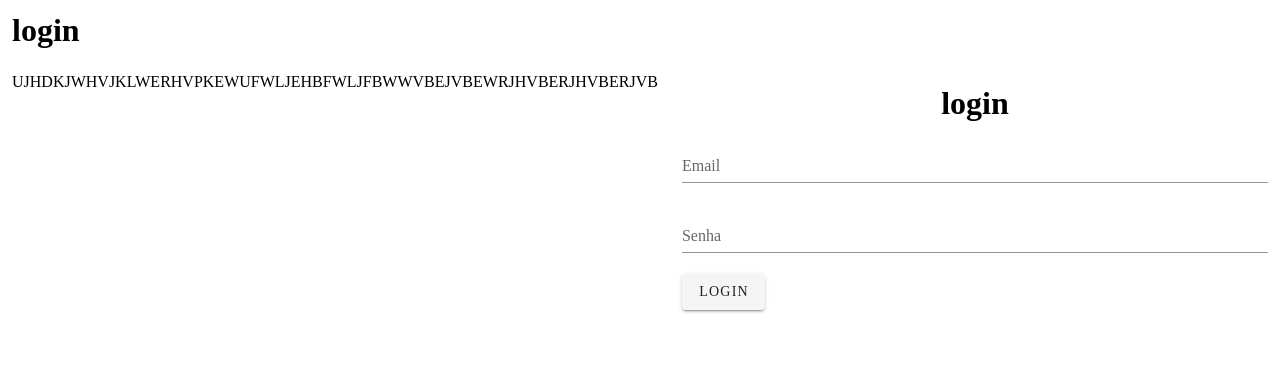
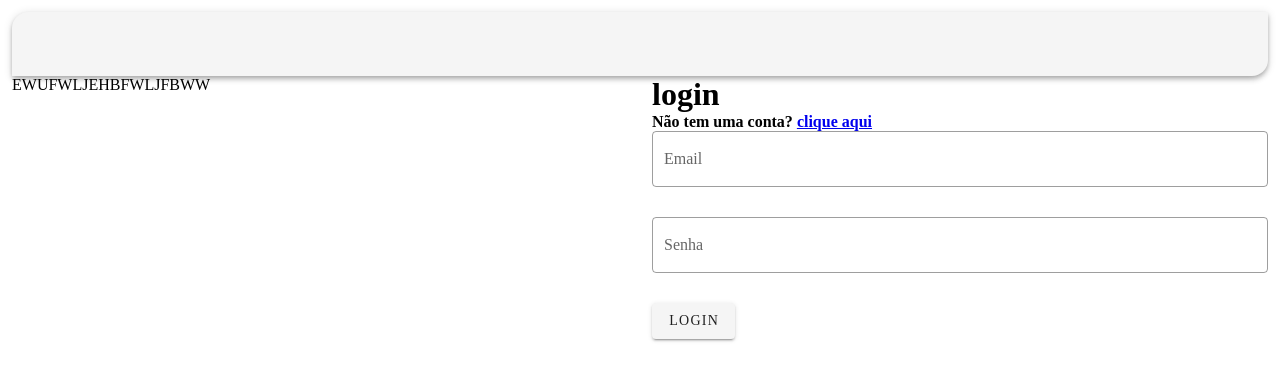
Before and after one commit to proj-cardapios/cardapios-pi, a Vue app: page /#/ in a window 1280 px wide. Shown: the top 380 px of the page. Built offline with nearby package versions, Linux system fonts and the light colour scheme.

Commit message:
tela-de-login

```diff
--- a/src/App.vue
+++ b/src/App.vue
@@ -1,29 +1,5 @@
 <template>
-  <v-container fluid tex-center>
-      <v-row>
-          <v-col class="text-center pt-15">
-              <h1 class="h1">login</h1>
-          </v-col>
-        </v-row>
-        <v-row class="mx-auto elevation 3 pa-15 text-center ">
-          <v-col >
-          <p>UJHDKJWHVJKLWERHVPKEWUFWLJEHBFWLJFBWWVBEJVBEWRJHVBERJHVBERJVB</p>
-        </v-col>
-            <v-col class="pl-15 pr-15">
-              <v-col class="titulo_login">
-              <h1 class="h1">login</h1>
-              </v-col>
-                <v-form>
-                    <v-text-field label="Email" ></v-text-field>
-                    <v-text-field label="Senha" ></v-text-field>
-                    <v-btn>Login</v-btn>
-
-
-                </v-form>
-            </v-col>
-
-        </v-row>
-  </v-container>
+  <router-view></router-view>
 </template>
 
 <script>
@@ -37,7 +13,4 @@ export default {
 };
 </script>
 <style scoped>
-.titulo_login {
-  text-align: center;
-}
 </style>
--- a/src/components/HelloWorld.vue
+++ b/src/components/HelloWorld.vue
@@ -1,151 +1,29 @@
 <template>
-  <v-container>
-    <v-row class="text-center">
-      <v-col cols="12">
-        <v-img
-          :src="require('../assets/logo.svg')"
-          class="my-3"
-          contain
-          height="200"
-        />
-      </v-col>
+  <v-container fluid>
+    <v-app-bar
+  color="purple"
+  elevation="20"
+  shaped
+></v-app-bar>
+        <v-row>
+        <v-col width="250px">
 
-      <v-col class="mb-4">
-        <h1 class="display-2 font-weight-bold mb-3">
-          Welcome to Vuetify
-        </h1>
+          <p>EWUFWLJEHBFWLJFBWW</p>
+        </v-col>
+        <v-col class="align-center justify-center text-center">
+            <v-form class="login">
+                    <h1>login</h1>
+                    <h4>Não tem uma conta? <router-link to="/about">clique aqui</router-link></h4>
+                    <v-text-field label="Email" outlined ></v-text-field>
+                    <v-text-field label="Senha" outlined></v-text-field>
+            <v-btn>Login</v-btn>
 
-        <p class="subheading font-weight-regular">
-          For help and collaboration with other Vuetify developers,
-          <br>please join our online
-          <a
-            href="https://community.vuetifyjs.com"
-            target="_blank"
-          >Discord Community</a>
-        </p>
-      </v-col>
 
-      <v-col
-        class="mb-5"
-        cols="12"
-      >
-        <h2 class="headline font-weight-bold mb-3">
-          What's next?
-        </h2>
+            </v-form>
+        </v-col>
 
-        <v-row justify="center">
-          <a
-            v-for="(next, i) in whatsNext"
-            :key="i"
-            :href="next.href"
-            class="subheading mx-3"
-            target="_blank"
-          >
-            {{ next.text }}
-          </a>
         </v-row>
-      </v-col>
-
-      <v-col
-        class="mb-5"
-        cols="12"
-      >
-        <h2 class="headline font-weight-bold mb-3">
-          Important Links
-        </h2>
-
-        <v-row justify="center">
-          <a
-            v-for="(link, i) in importantLinks"
-            :key="i"
-            :href="link.href"
-            class="subheading mx-3"
-            target="_blank"
-          >
-            {{ link.text }}
-          </a>
-        </v-row>
-      </v-col>
-
-      <v-col
-        class="mb-5"
-        cols="12"
-      >
-        <h2 class="headline font-weight-bold mb-3">
-          Ecosystem
-        </h2>
-
-        <v-row justify="center">
-          <a
-            v-for="(eco, i) in ecosystem"
-            :key="i"
-            :href="eco.href"
-            class="subheading mx-3"
-            target="_blank"
-          >
-            {{ eco.text }}
-          </a>
-        </v-row>
-      </v-col>
-    </v-row>
   </v-container>
 </template>
-
-<script>
-  export default {
-    name: 'HelloWorld',
-
-    data: () => ({
-      ecosystem: [
-        {
-          text: 'vuetify-loader',
-          href: 'https://github.com/vuetifyjs/vuetify-loader',
-        },
-        {
-          text: 'github',
-          href: 'https://github.com/vuetifyjs/vuetify',
-        },
-        {
-          text: 'awesome-vuetify',
-          href: 'https://github.com/vuetifyjs/awesome-vuetify',
-        },
-      ],
-      importantLinks: [
-        {
-          text: 'Documentation',
-          href: 'https://vuetifyjs.com',
-        },
-        {
-          text: 'Chat',
-          href: 'https://community.vuetifyjs.com',
-        },
-        {
-          text: 'Made with Vuetify',
-          href: 'https://madewithvuejs.com/vuetify',
-        },
-        {
-          text: 'Twitter',
-          href: 'https://twitter.com/vuetifyjs',
-        },
-        {
-          text: 'Articles',
-          href: 'https://medium.com/vuetify',
-        },
-      ],
-      whatsNext: [
-        {
-          text: 'Explore components',
-          href: 'https://vuetifyjs.com/components/api-explorer',
-        },
-        {
-          text: 'Select a layout',
-          href: 'https://vuetifyjs.com/getting-started/pre-made-layouts',
-        },
-        {
-          text: 'Frequently Asked Questions',
-          href: 'https://vuetifyjs.com/getting-started/frequently-asked-questions',
-        },
-      ],
-    }),
-  }
-</script>
+<style scoped>
+</style>
--- a/src/plugins/vuetify.js
+++ b/src/plugins/vuetify.js
@@ -1,7 +1,18 @@
 import Vue from 'vue';
 import Vuetify from 'vuetify/lib/framework';
+
+import colors from 'vuetify/lib/util/colors'
 
 Vue.use(Vuetify);
 
 export default new Vuetify({
+    theme: {
+        themes: {
+          light: {
+            primary: colors.red.darken1, // #E53935
+            secondary: colors.red.lighten4, // #FFCDD2
+            accent: colors.indigo.base, // #3F51B5
+          },
+        },
+      },
 });
--- a/src/router/index.js
+++ b/src/router/index.js
@@ -8,7 +8,7 @@ const routes = [
   {
     path: '/',
     name: 'Home',
-    component: Home
+    component: Home,
   },
   {
     path: '/about',
--- a/src/views/Home.vue
+++ b/src/views/Home.vue
@@ -1,8 +1,6 @@
 <template>
-  <div class="home">
-    <img alt="Vue logo" src="../assets/logo.png">
-    <HelloWorld msg="Welcome to Your Vue.js App"/>
-  </div>
+
+    <HelloWorld />
 </template>
 
 <script>
@@ -16,3 +14,5 @@ export default {
   }
 }
 </script>
+<style scoped>
+</style>
```
Also changed, not shown: src/views/HomeView.vue (deleted, +0 -15 lines), 1 other file (tests, documents, lock files or other folders).
